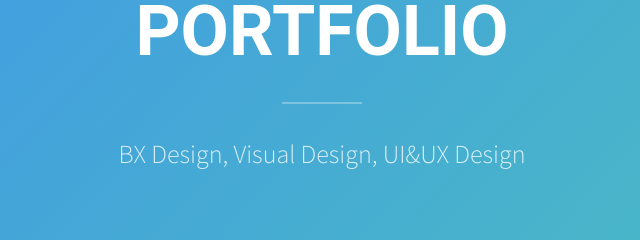
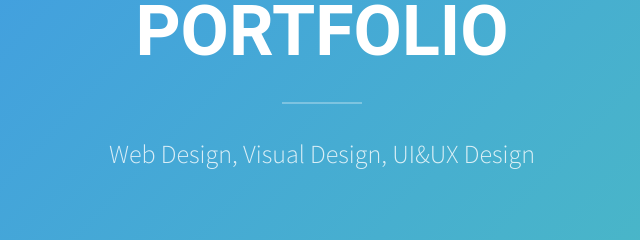
Before and after one commit to junxoo/portfolio, a plain HTML site: page index.html in a window 1280 px wide. Shown: the part 1380-1620 px from the top of the page, 318-958 px from the left. Drawn offline with Linux system fonts and the light colour scheme; files whose address does not match are found by name.

Commit message:
Update index.html

```diff
--- a/index.html
+++ b/index.html
@@ -124,7 +124,7 @@
 					<h2 class="to-animate">Portfolio</h2>
 					<div class="row">
 						<div class="col-md-8 col-md-offset-2 subtext to-animate">
-							<h3>BX Design, Visual Design, UI&amp;UX Design</h3>
+							<h3>Web Design, Visual Design, UI&amp;UX Design</h3>
 						</div>
 					</div>
 				</div>
```
